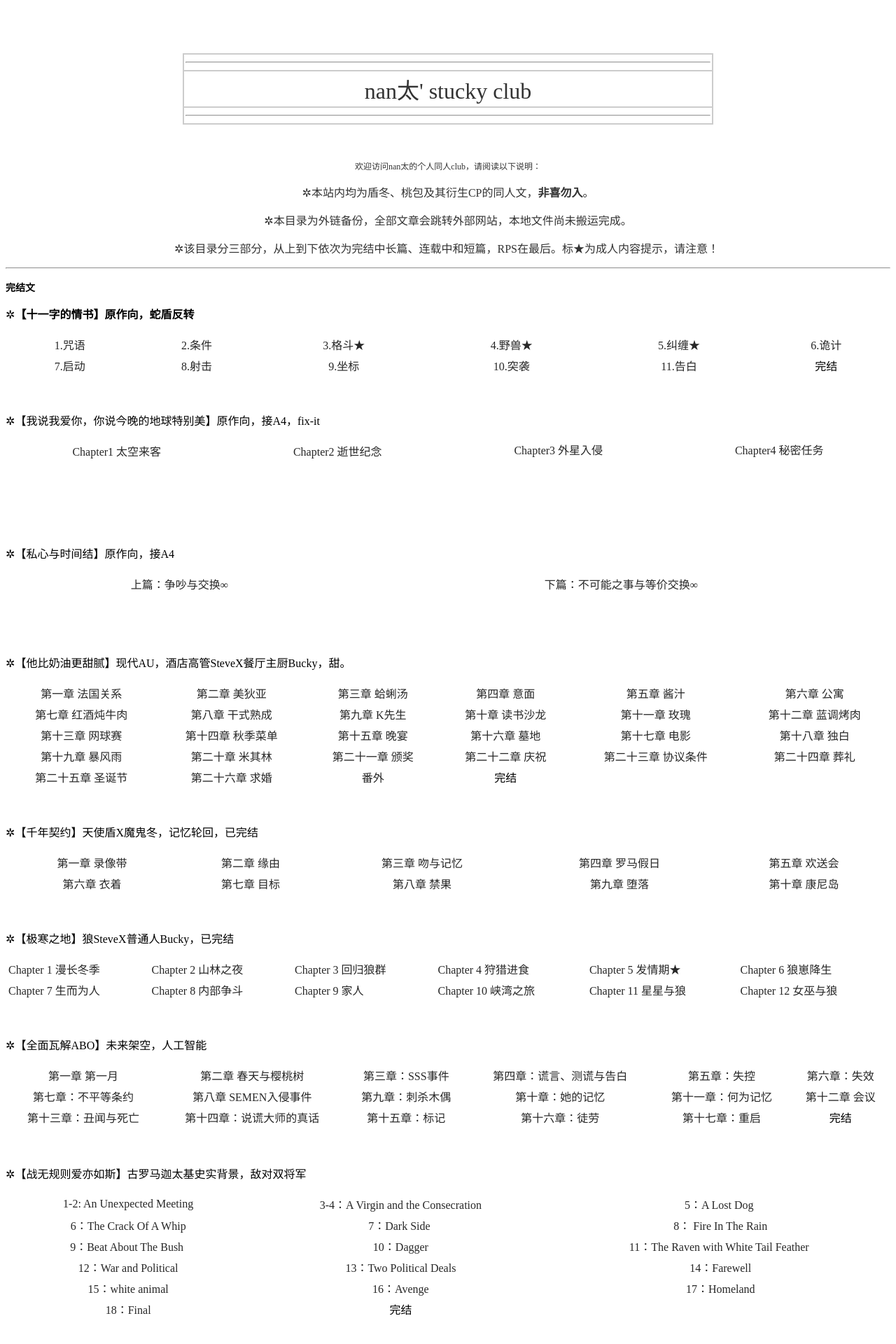
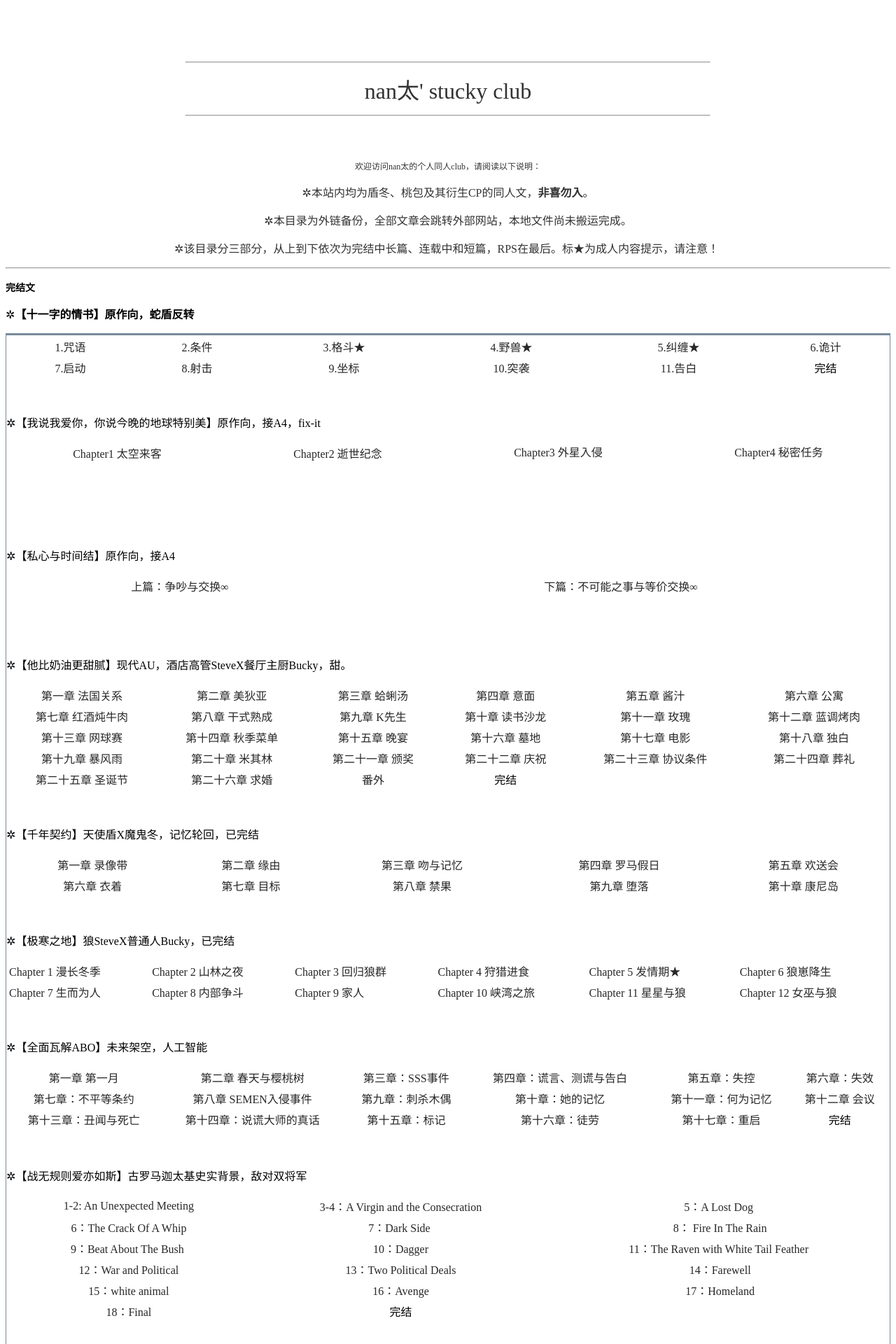
Before and after one commit to nantaistucky/naitaistucky.github.io, a Jekyll site: the page qlinks.html, which Jekyll copies as it is, in a window 1280 px wide. Shown: the top 1920 px of the page at 70% size. Built offline with Jekyll 4.4.1, drawn with Linux system fonts in a browser that asks for light colours.

Commit message:
Rename index.html to qlinks.html

```diff
--- a/in.html
+++ b/qlinks.html
@@ -32,7 +32,7 @@
 	<br />
 </p>
 <p style="text-align:center;">
-	<table align="center" style="width:60%;" cellpadding="2" cellspacing="0" border="1" bordercolor="#CCCCCC">
+	<table align="center" style="width:60%;" cellpadding="2" cellspacing="0" border="1" bordercolor="#FFFFFF">
 		<tbody>
 			<tr>
 				<td style="text-align:center;">
@@ -81,6 +81,7 @@
 	<span>✲</span><strong>【十一字的情书】原作向，蛇盾反转</strong>
 </p>
 <p>
+	<div class="table-a">
 	<table style="width:100%;background-color:#FFFFFF;" cellpadding="2" cellspacing="0" border="1" class="" bordercolor="#FFFFFF">
 		<tbody>
 			<tr>
@@ -124,6 +125,7 @@
 				</td>
 			</tr>
 		</tbody>
+		<div class="table-a">
 	</table>
 </p>
 <p>
```
